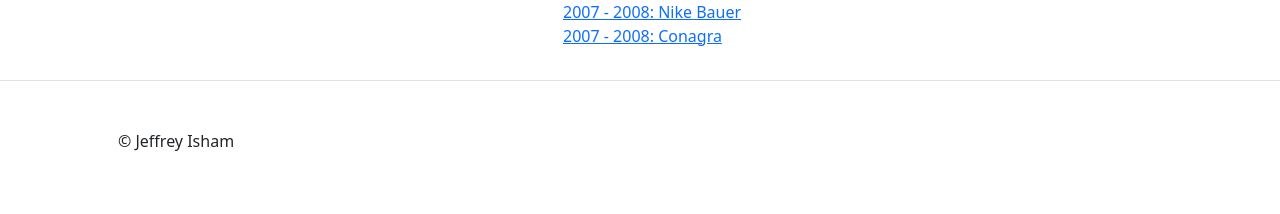
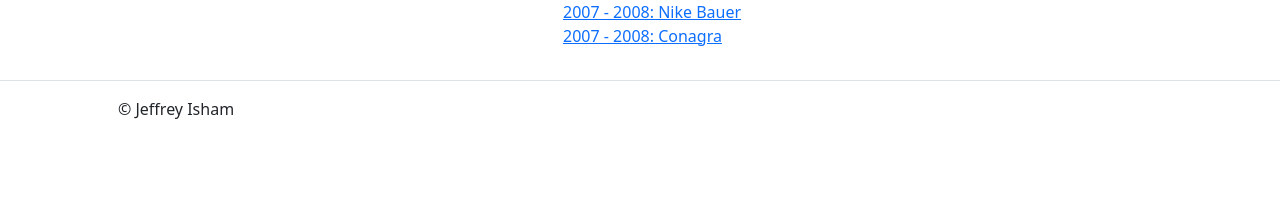
Before and after one commit to jeffreyisham/jeffreyisham.github.io, a Jekyll site: the page built from index.html, in a window 1280 px wide. Shown: the part 1493-1707 px from the top of the page. Built offline with Jekyll 4.4.1, drawn with Linux system fonts in a browser that asks for light colours; after the commit the page ends 1646 px from its top, so only the background shows below that.

Commit message:
Update site-footer.html

```diff
--- a/_includes/site-footer.html
+++ b/_includes/site-footer.html
@@ -1,5 +1,5 @@
 <div>
-  <footer class="container p-5 site-footer">
+  <footer class="site-footer container p-3 px-md-5">
     <p>&copy; Jeffrey Isham</p>
   </footer>
 </div>
```
